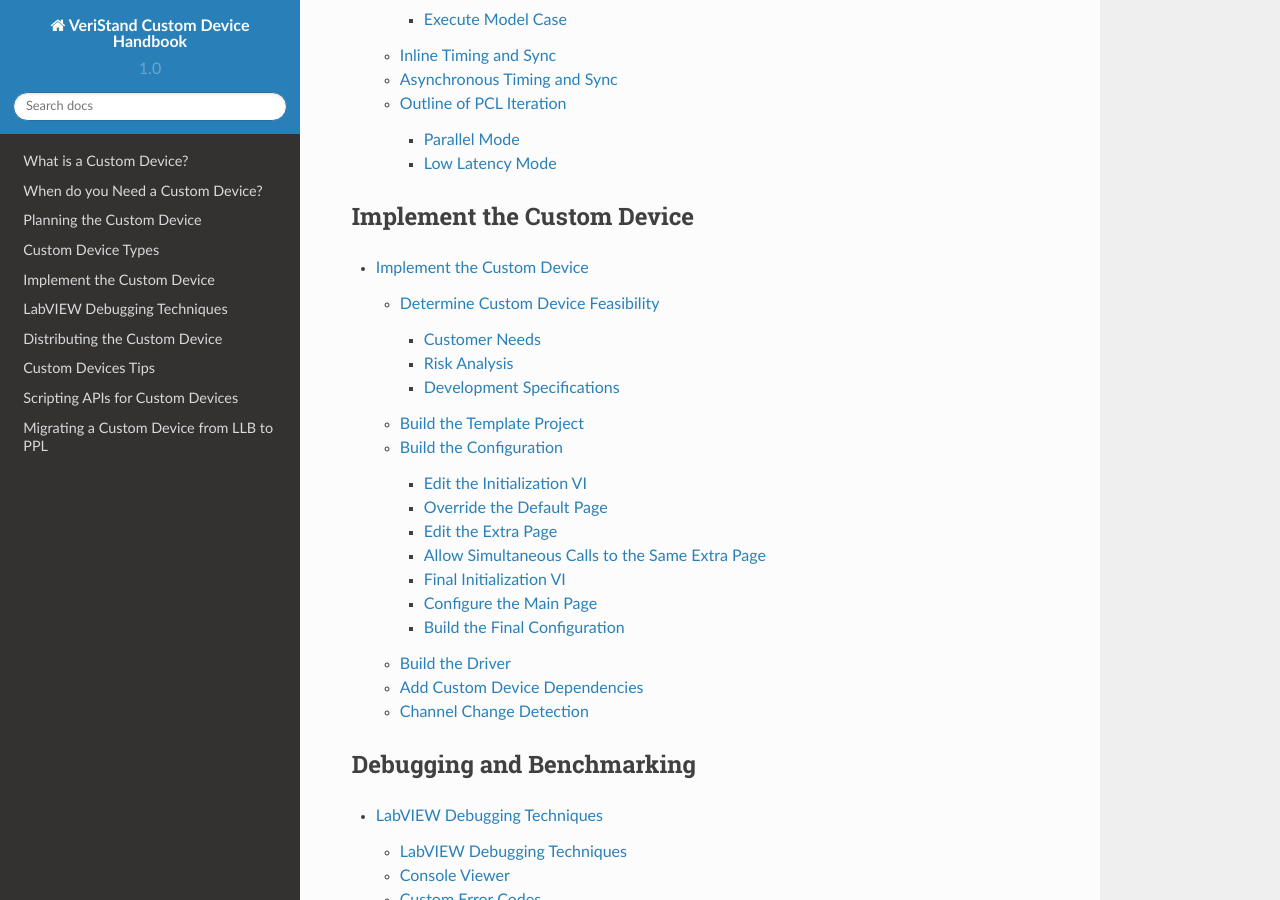
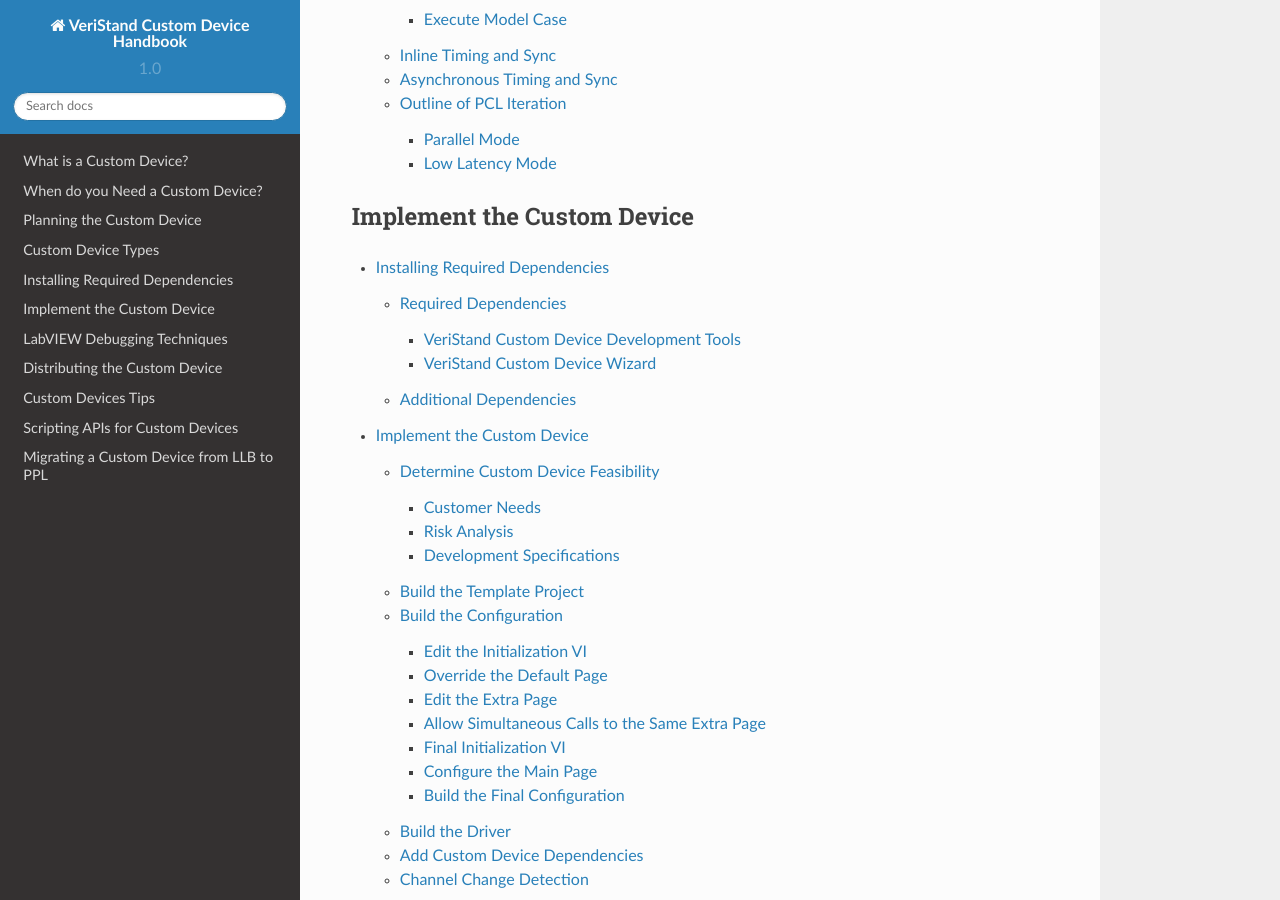
Before and after one commit to ni/niveristand-custom-device-handbook, a Sphinx documentation site: the page built from docs/index.md, in a window 1280 px wide and 900 px high, scrolled down 1648 px. Built offline with Sphinx 7.4.7 and the Read the Docs theme 2.0.0, drawn with Linux system fonts in a browser that asks for light colours; pages that are not in the unit, such as notebooks, are missing from menus.

Commit message:
Update index.md

```diff
--- a/docs/index.md
+++ b/docs/index.md
@@ -13,6 +13,8 @@
    + [Custom Device Types](Custom_Device_Types.md)
 
 #### Implement the Custom Device
+
+   + [Installing Required Dependencies](Installing_Required_Dependencies.md)
 
    + [Implement the Custom Device](Implement_the_Custom_Device.md)
 
```
